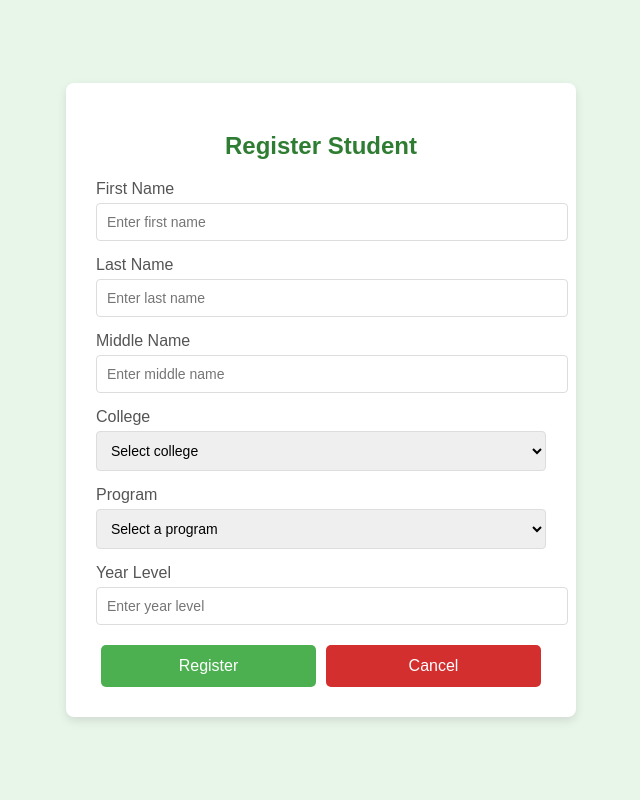
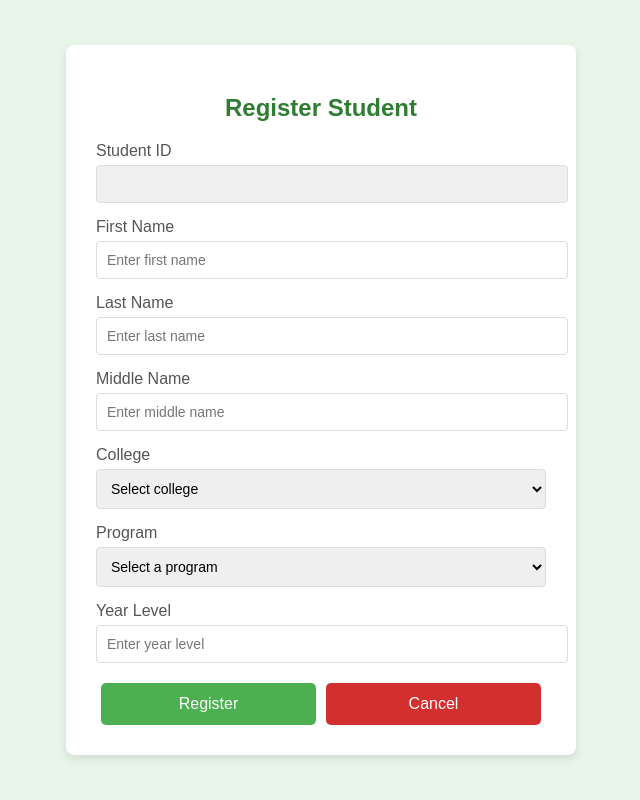
Before and after one commit to XeneXD/Goffy-Ah-php, a PHP site: page /student.entry.php in a window 1280 px wide. Shown: the whole page, without its empty margins (319-959 px from the left). Run offline with PHP 8.4, Linux system fonts and the light colour scheme; the visitor is signed in with stand-in values (Sample User, id 1); tables that the repository leaves empty or names only in its code hold one stand-in row (values such as "Sample post").

Commit message:
Add files via upload

```diff
--- a/student.entry.php
+++ b/student.entry.php
@@ -48,6 +48,10 @@ if (isset($_GET['id'])) {
 
 if ($_SERVER['REQUEST_METHOD'] === 'POST' && isset($_POST['college_id']) && !isset($_POST['save_student'])) {
     $selectedCollege = $_POST['college_id'];
+    $firstName = $_POST['first_name'];
+    $lastName = $_POST['last_name'];
+    $middleName = $_POST['middle_name'];
+    $yearLevel = $_POST['year_level'];
     $selectedProgram = ''; // Reset program selection
 
     try {
@@ -88,6 +92,7 @@ if ($_SERVER['REQUEST_METHOD'] === 'POST' && isset($_POST['save_student'])) {
                 VALUES (?, ?, ?, ?, ?, ?, ?)
             ");
             $stmt->execute([$new_studid, $firstName, $lastName, $middleName, $selectedProgram, $selectedCollege, $yearLevel]);
+            $studentId = $new_studid;
         }
 
         header("Location: home.php");
@@ -143,6 +148,9 @@ if ($_SERVER['REQUEST_METHOD'] === 'POST' && isset($_POST['save_student'])) {
         border-radius: 4px;
         font-size: 14px;
     }
+    input[readonly] {
+        background-color: #f0f0f0;
+    }
     .button-group {
         display: flex;
         justify-content: space-between;
@@ -178,6 +186,10 @@ if ($_SERVER['REQUEST_METHOD'] === 'POST' && isset($_POST['save_student'])) {
 <div class="form-container">
     <h2><?= $studentId ? "Edit Student" : "Register Student" ?></h2>
     <form action="student.entry.php<?= $studentId ? '?id=' . $studentId : '' ?>" method="POST">
+        <div class="form-group">
+            <label for="student_id">Student ID</label>
+            <input type="text" id="student_id" name="student_id" value="<?= htmlspecialchars($studentId) ?>" readonly>
+        </div>
         <div class="form-group">
             <label for="first_name">First Name</label>
             <input type="text" id="first_name" name="first_name" value="<?= htmlspecialchars($firstName) ?>" placeholder="Enter first name" required>
@@ -237,4 +249,4 @@ if ($_SERVER['REQUEST_METHOD'] === 'POST' && isset($_POST['save_student'])) {
     </form>
 </div>
 </body>
-</html>
+</html></html>
```
